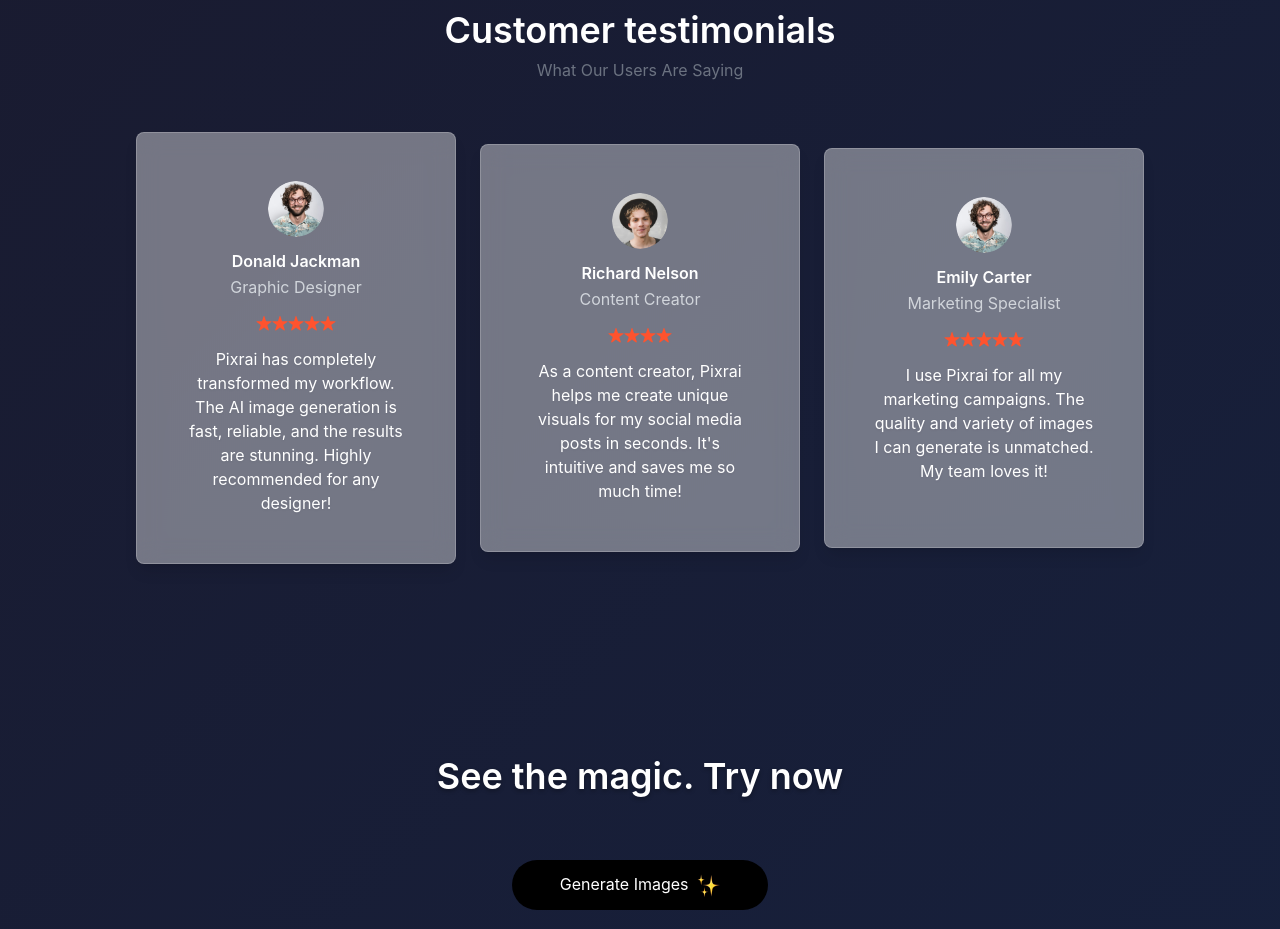
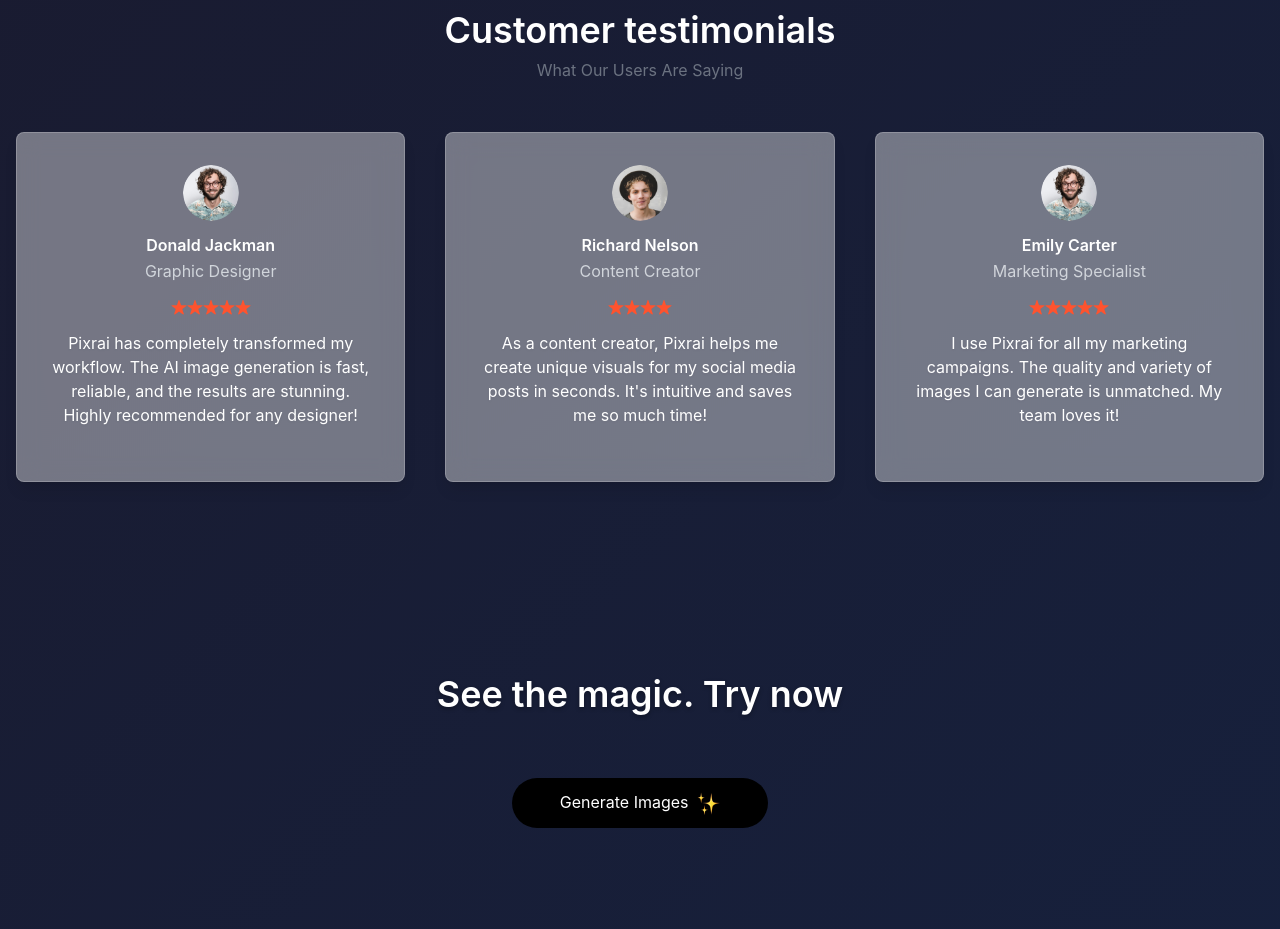
Before and after one commit to codezyman/Pixrai, a React (Vite) app in the folder client/: page / in a window 1280 px wide. Shown: the part 3840-4769 px from the top of the page. Built offline with nearby package versions, Linux system fonts and the light colour scheme.

Commit message:
testimonial changes

```diff
--- a/client/src/components/Testimonials.jsx
+++ b/client/src/components/Testimonials.jsx
@@ -16,11 +16,11 @@
       </h1>
       <p className="text-gray-500 mb-12">What Our Users Are Saying</p>
 
-      <div className="flex flex-wrap gap-6">
+      <div className="flex flex-wrap gap-10 px-4">
         {testimonialsData.map((testimonial, index) => (
           <div
             key={index}
-            className="bg-white/40 backdrop-blur-md p-12 rounded-lg shadow-lg border border-white/20 w-80 min-h-[400px] m-auto cursor-pointer hover:scale-[1.02] transition-all flex flex-col justify-between"
+            className="bg-white/40 backdrop-blur-md p-8 rounded-lg shadow-lg border border-white/20 max-w-md min-h-[350px] m-auto cursor-pointer hover:scale-[1.02] transition-all flex flex-col justify-between flex-1 h-full"
           >
             <div className="flex flex-col items-center">
               <img
```
Also changed, not shown: client/src/components/Footer.jsx (line endings or trailing spaces).
